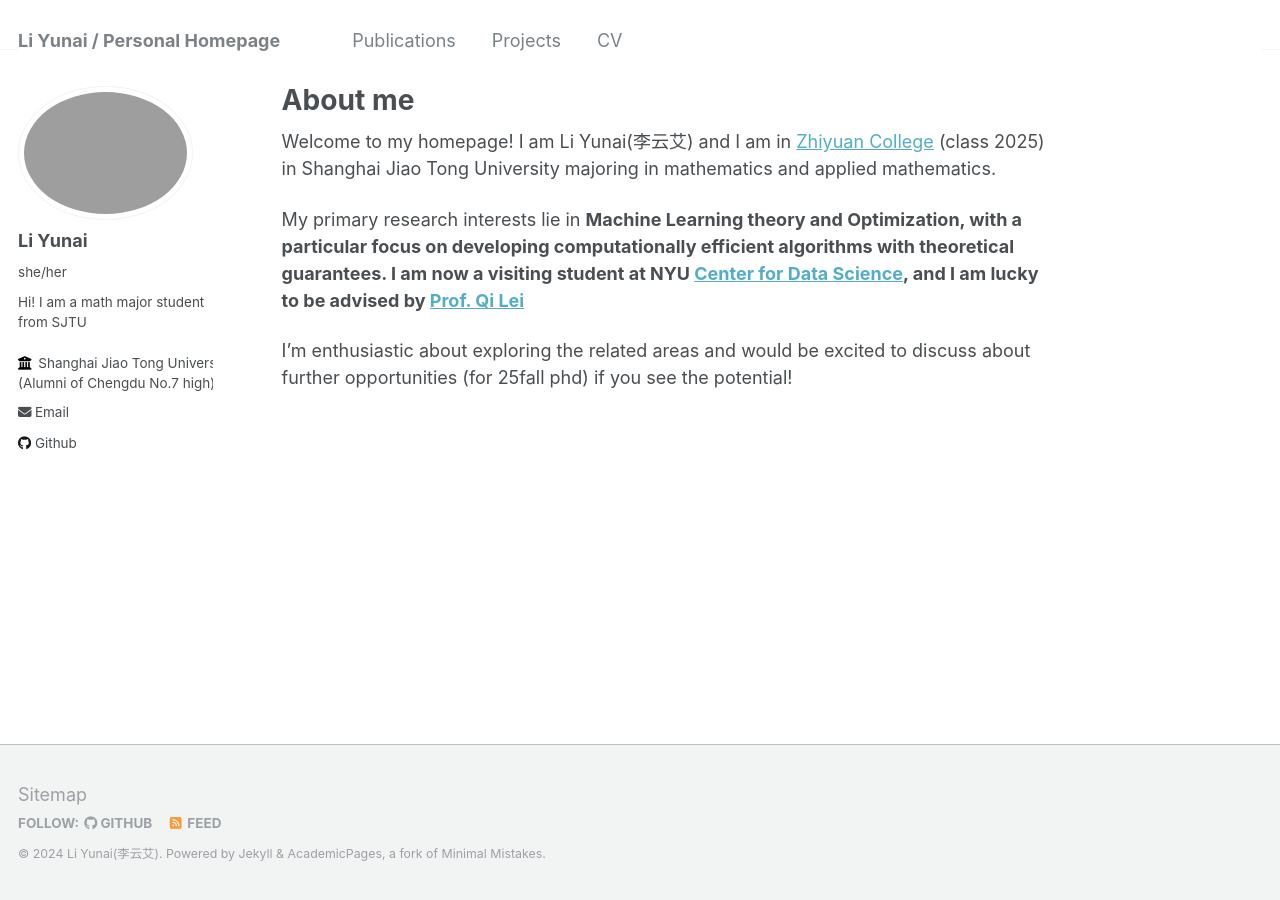
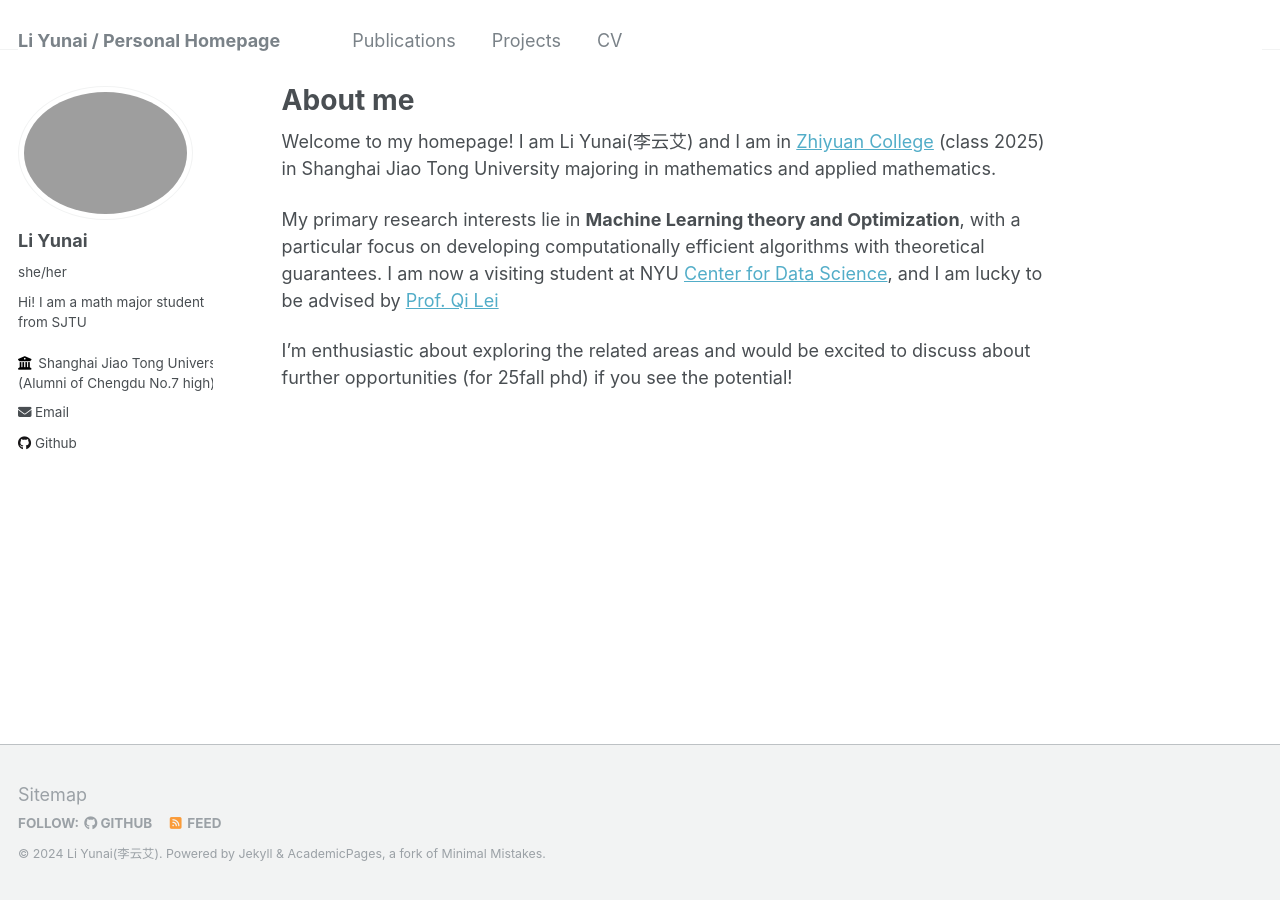
Before and after one commit to Li-Yunai/Li-Yunai.github.io, a Jekyll site: the page built from _pages/about.md, in a window 1280 px wide. Built offline with Jekyll 4.4.1, drawn with Linux system fonts in a browser that asks for light colours.

```diff
--- a/_pages/about.md
+++ b/_pages/about.md
@@ -8,7 +8,7 @@ redirect_from:
 ---
 Welcome to my homepage! I am Li Yunai(李云艾) and I am in [Zhiyuan College](https://en.zhiyuan.sjtu.edu.cn/en/about/overview) (class 2025) in Shanghai Jiao Tong University majoring in mathematics and applied mathematics.
 
-My primary research interests lie in <b>Machine Learning theory and Optimization<b>, with a particular focus
+My primary research interests lie in <b>Machine Learning theory and Optimization</b>, with a particular focus
 on developing computationally efficient algorithms with theoretical guarantees. I am now a visiting student at NYU [Center for Data Science](https://cds.nyu.edu/), and I am lucky to be advised by [Prof. Qi Lei](https://cecilialeiqi.github.io/)
 
 I’m enthusiastic about exploring the related areas and would be excited to discuss about further
```
